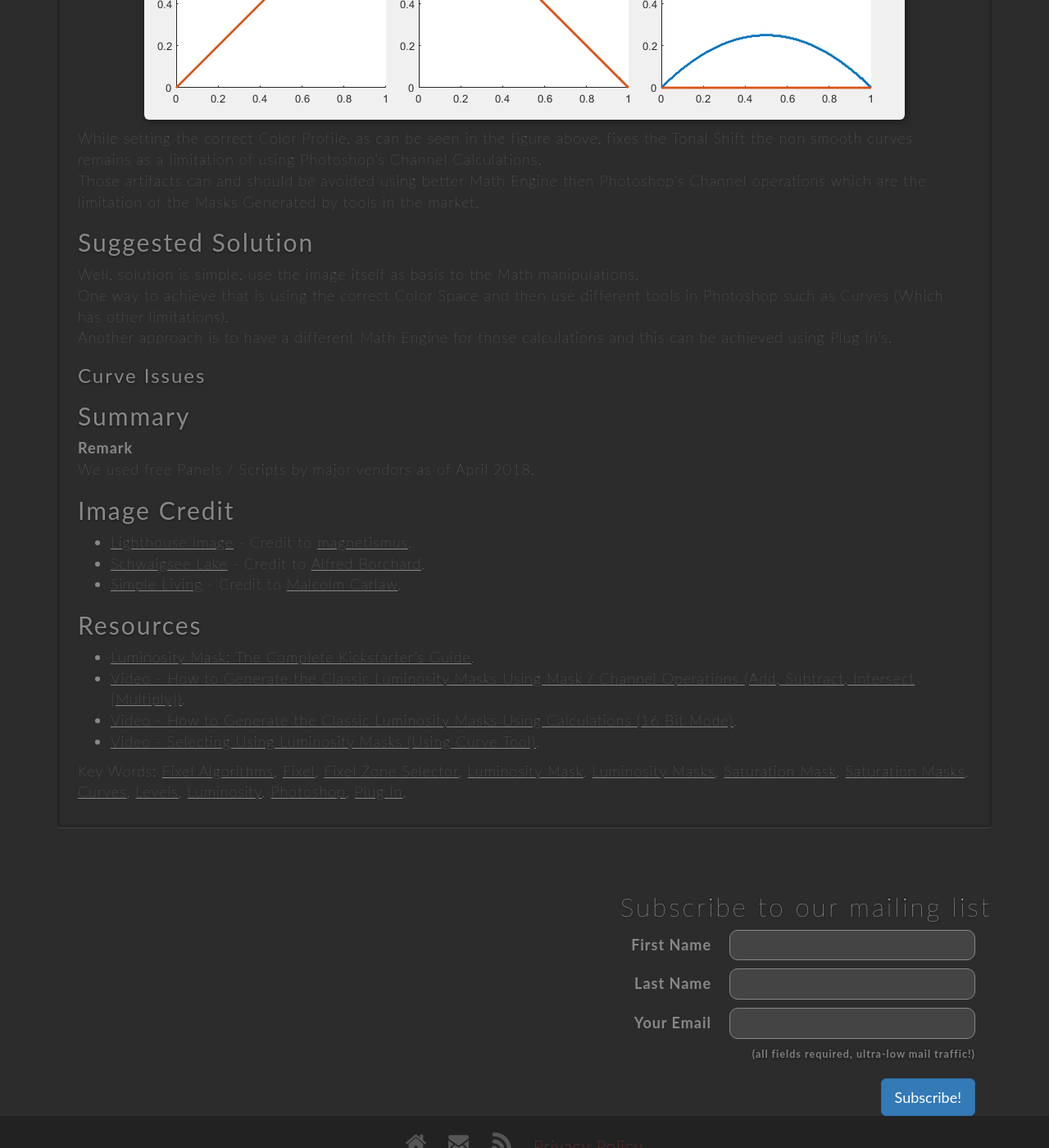
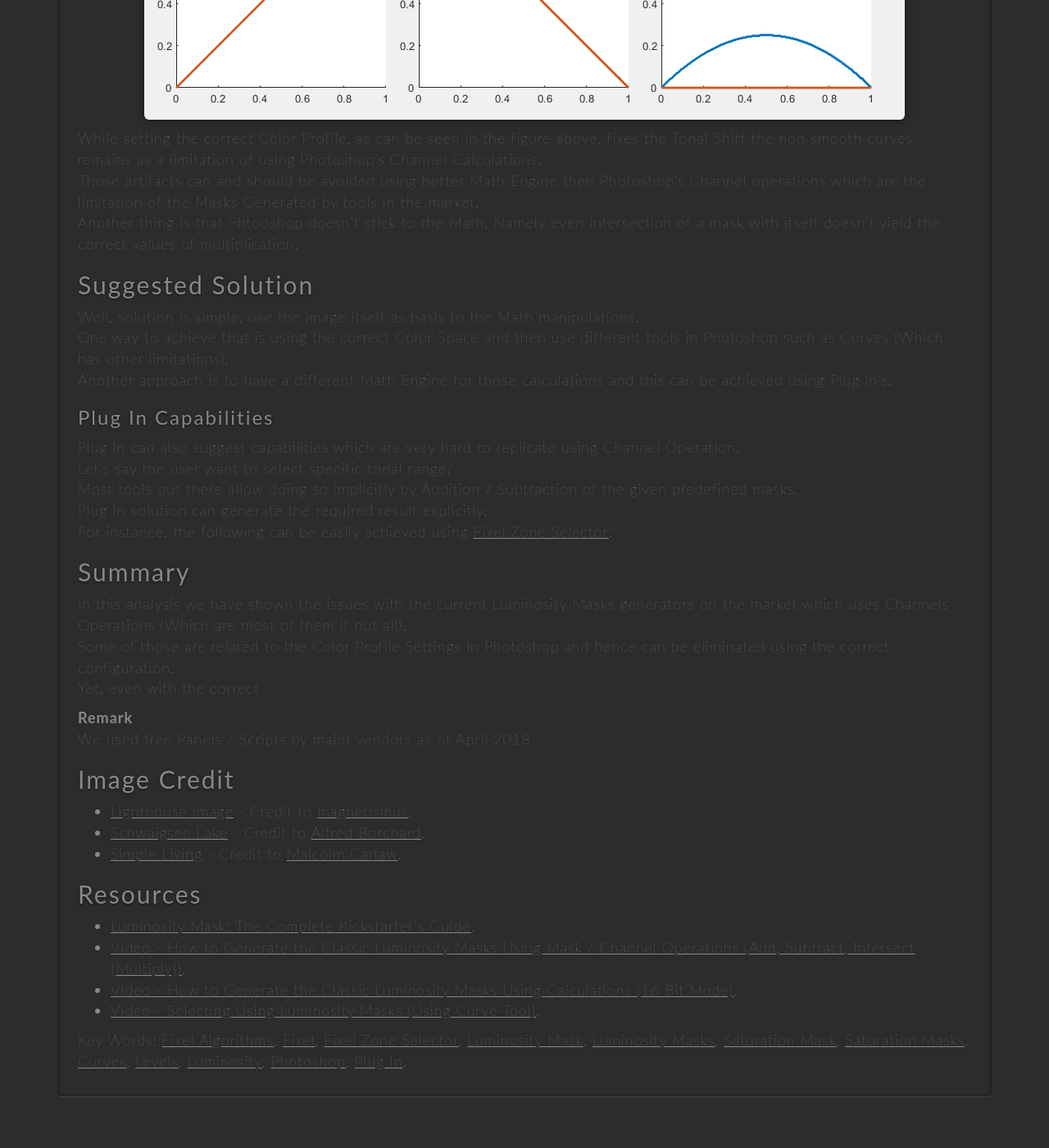
Before and after one commit to FixelAlgorithmsTeam/fixel, a Jekyll site: the page built from _posts/2018-11-30-luminosity-mask-002.md, in a window 1280 px wide and 1400 px high, scrolled down 9287 px. Shown: the whole window at 82% size. Built offline with Jekyll 4.4.1, drawn with Linux system fonts in a browser that asks for light colours; nearby versions of some CDN libraries; formulas are drawn with MathJax 3; comment, search, counter and statistics services are not loaded.

Commit message:
New 	- 	Update Blog Post Luminosity Mask 002. Fixed 	- 	B Known Issues 	-	C To Do 	- 	Enable MathJax (See documentation). Remarks 	- 	E

```diff
--- a/_posts/2018-11-30-luminosity-mask-002.md
+++ b/_posts/2018-11-30-luminosity-mask-002.md
@@ -184,15 +184,29 @@ This section shows results when Photoshop is configured correctly.
 
 While setting the correct Color Profile, as can be seen in the figure above, fixes the Tonal Shift the non smooth curves remains as a limitation of using Photoshop's Channel Calculations.
 Those artifacts can and should be avoided using better Math Engine then Photoshop's Channel operations which are the limitation of the Masks Generated by tools in the market.
+Another thing is that Phtooshop doesn't stick to the Math. Namely even intersection of a mask with itself doesn't yield the correct values of multiplication.
 
 ## Suggested Solution
+
 Well, solution is simple, use the image itself as basis to the Math manipulations.
 One way to achieve that is using the correct Color Space and then use different tools in Photoshop such as Curves (Which has other limitations).
 Another approach is to have a different Math Engine for those calculations and this can be achieved using Plug In's.
 
-### Curve Issues
+### Plug In Capabilities
+
+Plug In can also suggest capabilities which are very hard to replicate using Channel Operation.
+Let's say the user want to select specific tonal range?
+Most tools out there allow doing so implicitly by Addition / Subtraction of the given predefined masks.
+Plug In solution can generate the required result explicitly.
+For instance, the following can be easily achieved using [Fixel Zone Selector][2]:
+
+
 
 ## Summary
+
+In this analysis we have shown the issues with the current Luminosity Masks generators on the market which uses Channels Operations (Which are most of them if not all).
+Some of those are related to the Color Profile Settings in Photoshop and hence can be eliminated using the correct configuration.
+Yet, even with the correct
 
 
 **Remark**
```
